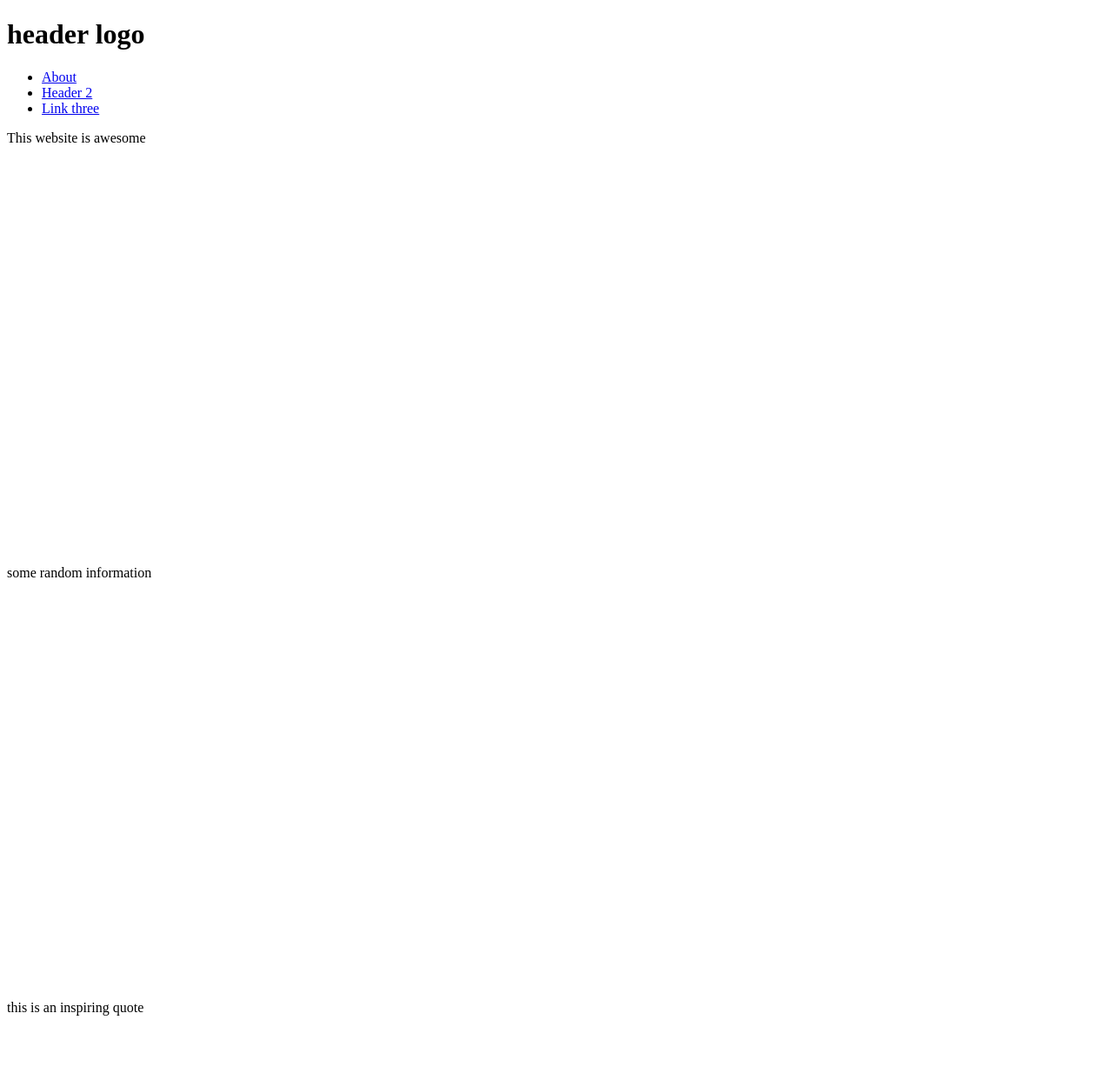
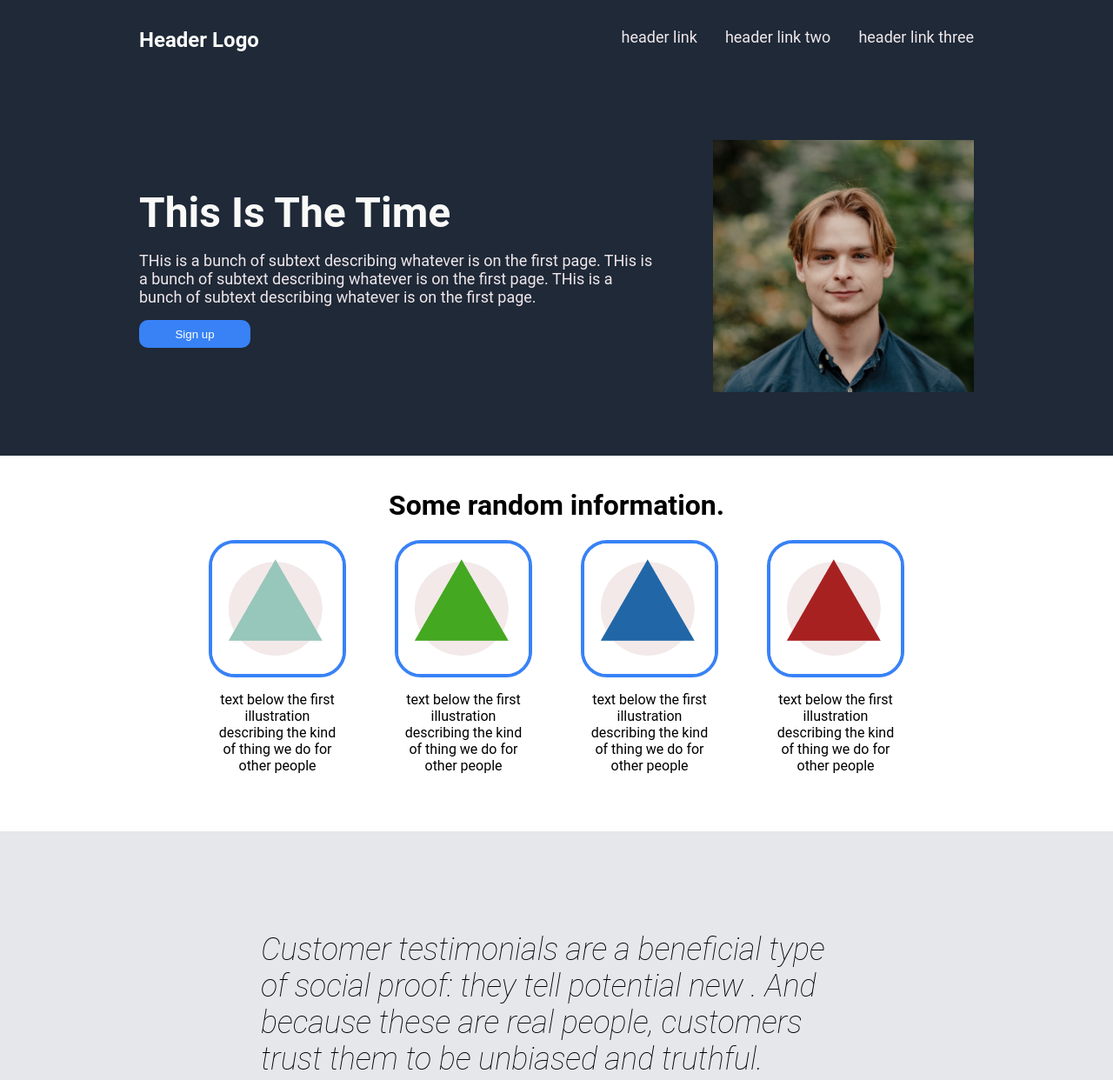
Before and after one commit to lowellbw/website-template, a plain HTML site: page index.html in a window 1280 px wide. Shown: the top 1242 px of the page at 87% size. Drawn offline with Linux system fonts and the light colour scheme.

Commit message:
descriptive commit message

```diff
--- a/index.html
+++ b/index.html
@@ -9,21 +9,59 @@
 </head>
 <body>
     <div class="header">
-        <h1 class = 'logo'>header logo</h1>
+        <h1 class = 'logo'>Header Logo</h1>
         <ul>
-           <li><a href="https://google.com">About</a></li>
-           <li><a href="https://google.com">Header 2</a></li>
-           <li><a href="https://google.com">Link three</a></li>
+           <li><a href="https://google.com">header link</a></li>
+           <li><a href="https://google.com">header link two</a></li>
+           <li><a href="https://google.com">header link three</a></li>
         </ul>
     </div>
     <div class="body-1">
-        This website is awesome
+        <div class="left">
+        <h2>
+        This Is The Time
+        </h2>
+        <div class="subtext">
+            THis is a bunch of subtext describing whatever is on the first page. THis is a bunch of subtext describing whatever is on the first page. THis is a bunch of subtext describing whatever is on the first page.
+        </div>
+        <button class="signup">
+            Sign up
+        </button>
+        </div>
+        <div class="right">
+            <img class = 'body-1-photo' src="images/freddie.jpg" alt="headshot of a young man">
+        </div>
     </div>
     <div class="body-2">
-        some random information
+        <h1>
+        Some random information.
+        </h1>
+        <div class="illustrations">
+        <div class="illustration">
+        <img src = "images/illustration-1.png" alt ="flower illustration">
+        text below the first illustration describing the kind of thing we do for other people
+        </div>
+        <div class="illustration">
+        <img  src = "images/illustration-2.png" alt ="flower illustration">
+        text below the first illustration describing the kind of thing we do for other people
+        </div>
+        <div class="illustration">
+        <img  src = "images/illustration-3.png" alt ="flower illustration">
+        text below the first illustration describing the kind of thing we do for other people
+        </div>
+        <div class="illustration">
+        <img src = "images/illustration-4.png" alt ="flower illustration">
+        text below the first illustration describing the kind of thing we do for other people
+        </div>
+        </div>
+
     </div>
     <div class="body-3">
-        this is an inspiring quote
+        <div class="testimonial">
+
+        Customer testimonials are a beneficial type of social proof: they tell potential new . And because these are real people, customers trust them to be unbiased and truthful.
+        </div>
+        <div class="author">Person, from the bible</div>
     </div>
     <div class="body-4">
         call to action box with lots of padding
--- a/style.css
+++ b/style.css
@@ -1,7 +1,121 @@
 html, body {
     height: 100%;
+    font-family: roboto, sans-serif;
+    margin: 0px;
+    padding: 0px;
 }
 
 .body-1, .body-2, .body-3 {
-    height: 500px;
+    height: 400px;
+    padding: 16px 160px;
+
 }
+
+.header {
+    display: flex;
+    justify-content: space-between;
+    padding: 16px 160px;
+}
+.header ul {
+    display: flex;
+    gap: 32px;
+    list-style-type: none;
+
+}
+.header a, .subtext{
+    text-decoration: none;
+    color: #efe7eb;
+    font-size: 18px;
+
+}
+
+.header h1{
+    font-size: 24px;
+    color: #f9faf8;
+}
+
+.body-1-photo {
+    max-width: 300px;
+}
+
+.body-1, .header {
+    background-color: #1f2937;
+}
+
+.body-1 {
+    display: flex;
+    align-items: center;
+    gap: 64px;
+
+}
+
+
+.body-3 {
+    background-color: #e5e7eb;
+}
+h2 {
+    font-size: 48px;
+    color: #f9faf8;
+    margin: 16px 0px;
+}
+
+button {
+    background-color: #3882f6;
+    width: 128px;
+    height: 32px;
+    margin: 16px 0px;
+    border: none;
+    border-radius: 10px;
+    transition-duration: 0.3s;
+    color: white;
+
+}
+button:hover {
+    background-color: blue;
+    color: white;
+}
+
+.illustration img{
+    max-width: 150px;
+    display: block;
+    border: 4px solid #3882f6;
+    border-radius: 30px;
+}
+
+.illustration {
+    display: flex;
+    flex-direction: column;
+    justify-content: center;
+    align-items: center;
+    gap: 16px;
+    max-width: 150px;
+}
+
+.illustrations {
+    display: flex;
+    align-items: center;
+    justify-content: center;
+    gap: 64px;
+}
+
+.body-2 {
+    text-align: center;
+}
+
+.body-3 {
+    display: flex;
+    flex-direction: column;
+    gap: 16px;
+    align-items: center;
+    justify-content: center;
+}
+.testimonial {
+    font-style: italic;
+    font-weight: lighter;
+    font-size: 36px;
+    padding: 0px 140px;
+    max-height: 200px;
+}
+.author {
+    text-align: right;
+}
```
Also changed, not shown: images/freddie.jpg (added), images/illustration-1.png (added), images/illustration-2.png (added), images/illustration-3.png (added), images/illustration-4.png (added), 2 other files.
